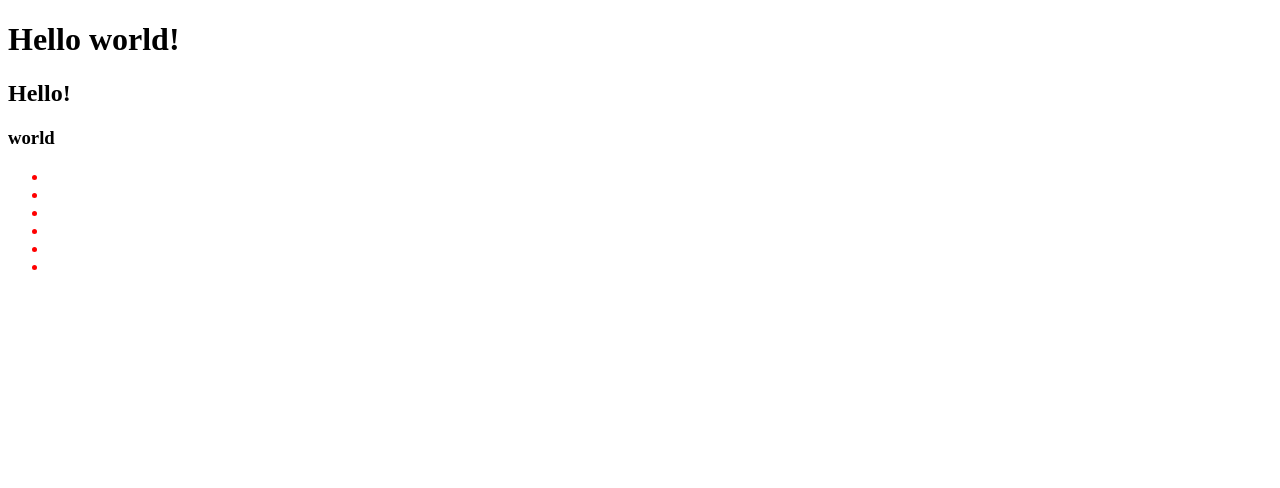
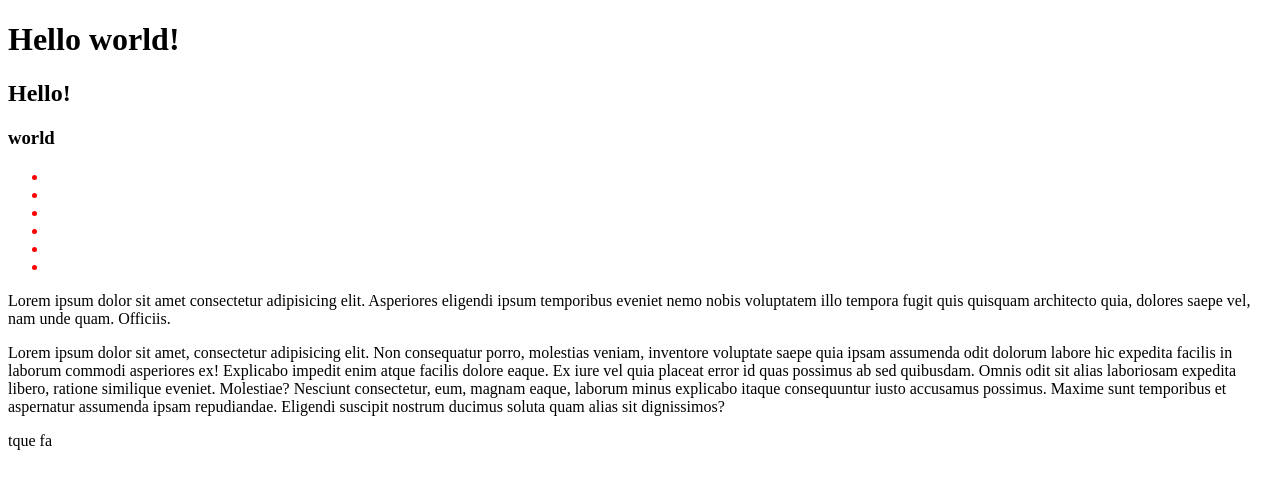
Before and after one commit to Ksartis/project, a plain HTML site: page index.html in a window 1280 px wide. Drawn offline with Linux system fonts and the light colour scheme.

Commit message:
add tag p

```diff
--- a/index.html
+++ b/index.html
@@ -19,5 +19,11 @@
         <li></li>
         <li></li>
     </ul>
+
+    <p>Lorem ipsum dolor sit amet consectetur adipisicing elit. Asperiores eligendi ipsum temporibus eveniet nemo nobis voluptatem illo tempora fugit quis quisquam architecto quia, dolores saepe vel, nam unde quam. Officiis.</p>
+    <p>Lorem ipsum dolor sit amet, consectetur adipisicing elit. Non consequatur porro, molestias veniam, inventore voluptate saepe quia ipsam assumenda odit dolorum labore hic expedita facilis in laborum commodi asperiores ex!
+    Explicabo impedit enim atque facilis dolore eaque. Ex iure vel quia placeat error id quas possimus ab sed quibusdam. Omnis odit sit alias laboriosam expedita libero, ratione similique eveniet. Molestiae?
+    Nesciunt consectetur, eum, magnam eaque, laborum minus explicabo itaque consequuntur iusto accusamus possimus. Maxime sunt temporibus et aspernatur assumenda ipsam repudiandae. Eligendi suscipit nostrum ducimus soluta quam alias sit dignissimos?</p>
+    <p>tque fa</p>
 </body>
 </html>
```
